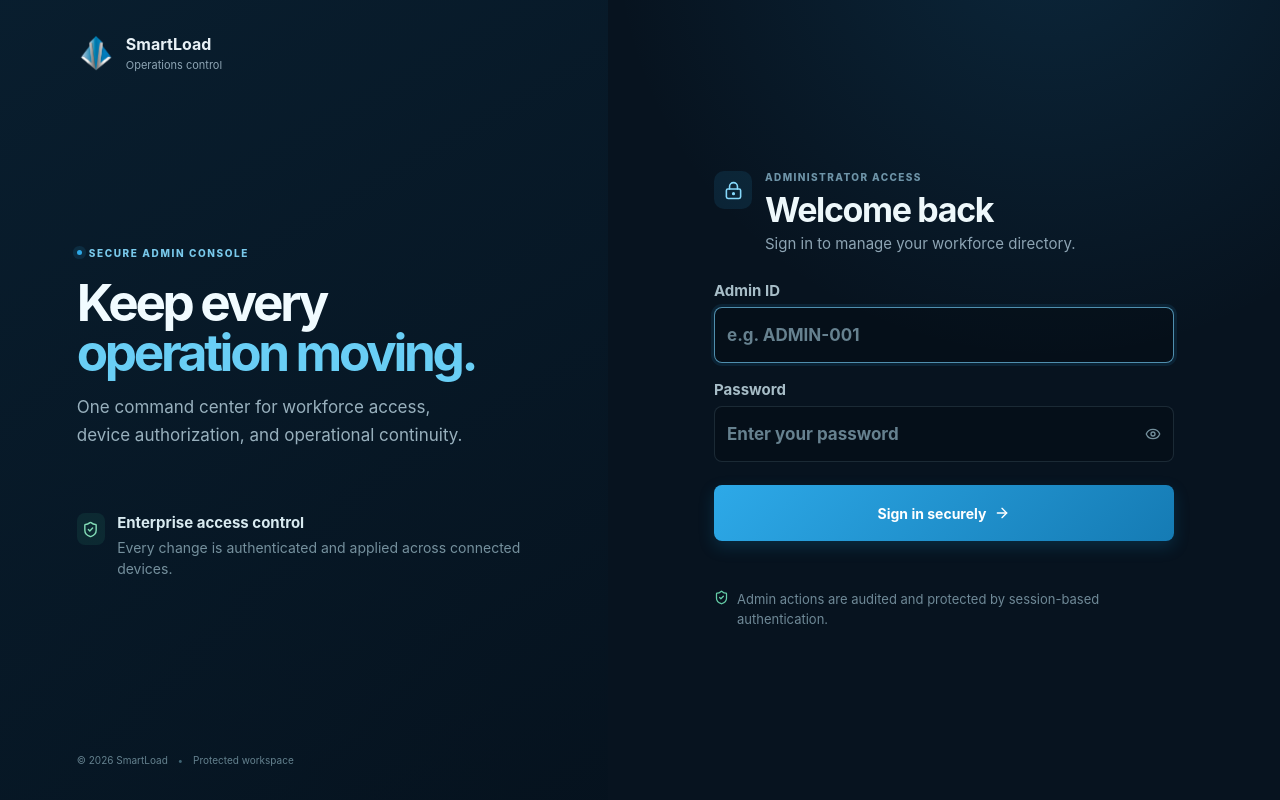
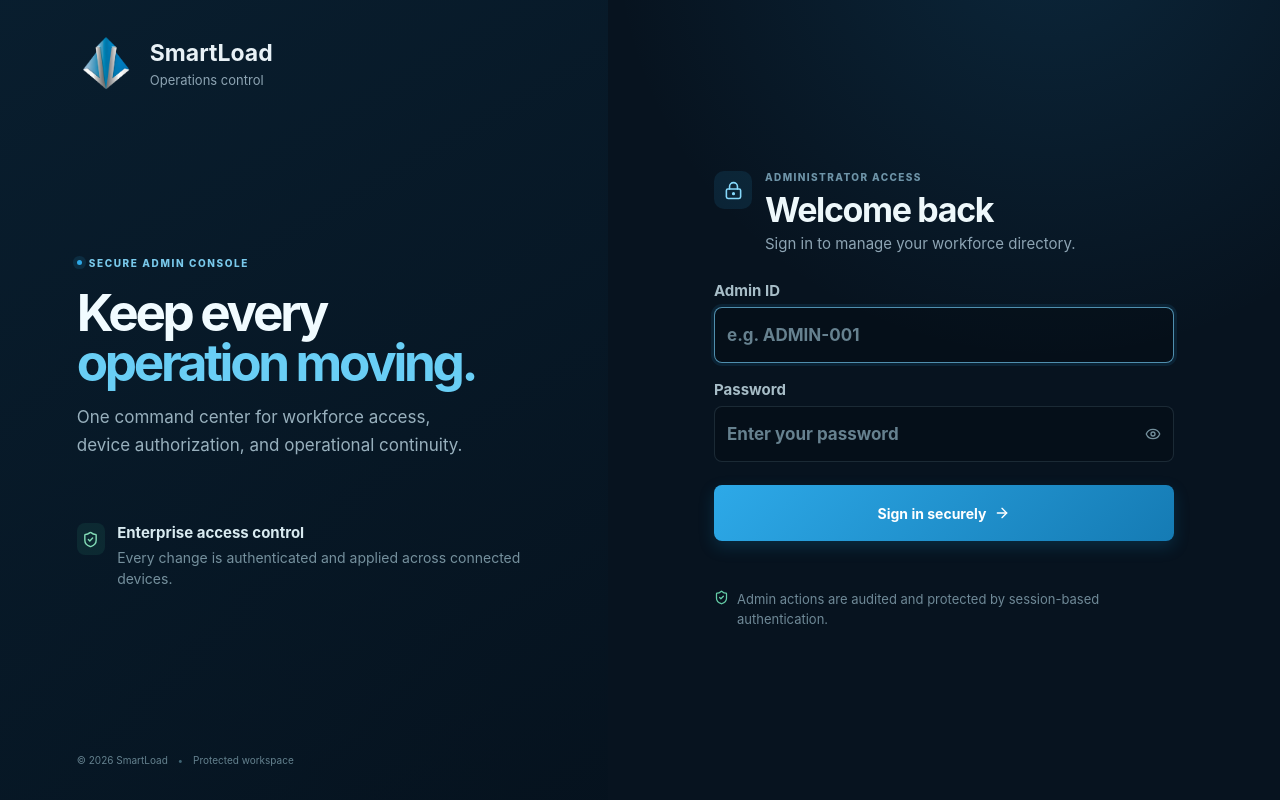
Before and after one commit to krsna016/Logistics-Vision-AI, a React (Vite) app in the folder apps/admin-web/: page /login in a window 1280 px wide. Built offline with nearby package versions, Linux system fonts and the light colour scheme; no server answers.

Commit message:
Enlarge admin logo and brand text

```diff
--- a/apps/admin-web/src/App.css
+++ b/apps/admin-web/src/App.css
@@ -195,6 +195,13 @@
 
 /* Larger everyday reading scale. */
 .brand-lockup h2 { font-size: 18px; }
+.brand-lockup h2 { font-size: 21px; }
+.brand-lockup p { font-size: 12px; }
+.brand-lockup .brand-mark:has(.company-logo) { width: 50px; height: 50px; }
+.auth-brand { gap: 15px; }
+.auth-brand .brand-mark:has(.company-logo) { width: 58px; height: 58px; }
+.auth-brand strong { font-size: 23px; }
+.auth-brand span { margin-top: 5px; font-size: 13px; }
 .brand-lockup p, .workspace-label { font-size: 13px; }
 .nav-button { padding: 14px 15px; font-size: 15px; }
 .page-toolbar p, .directory-heading p { font-size: 17px; }
```
